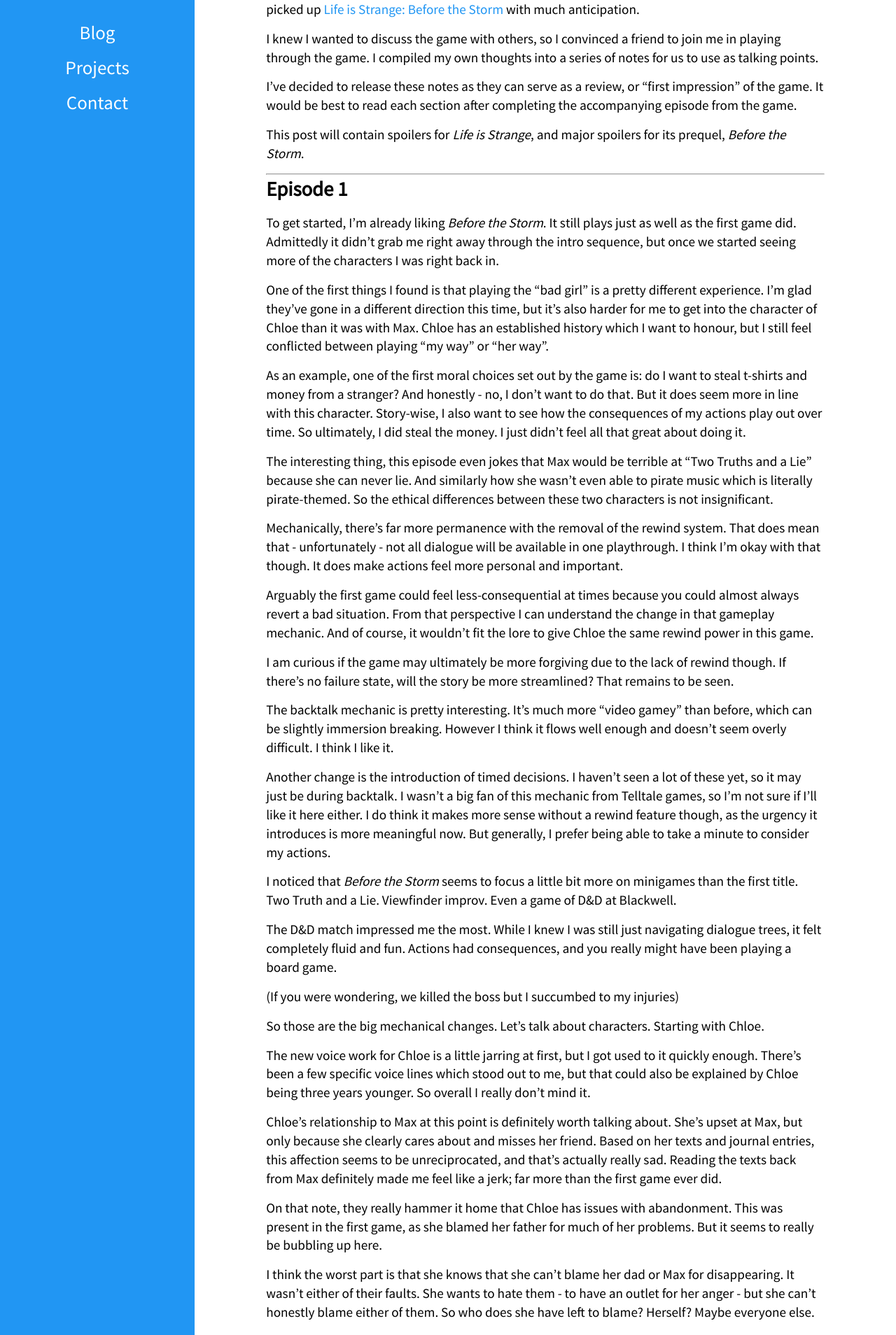
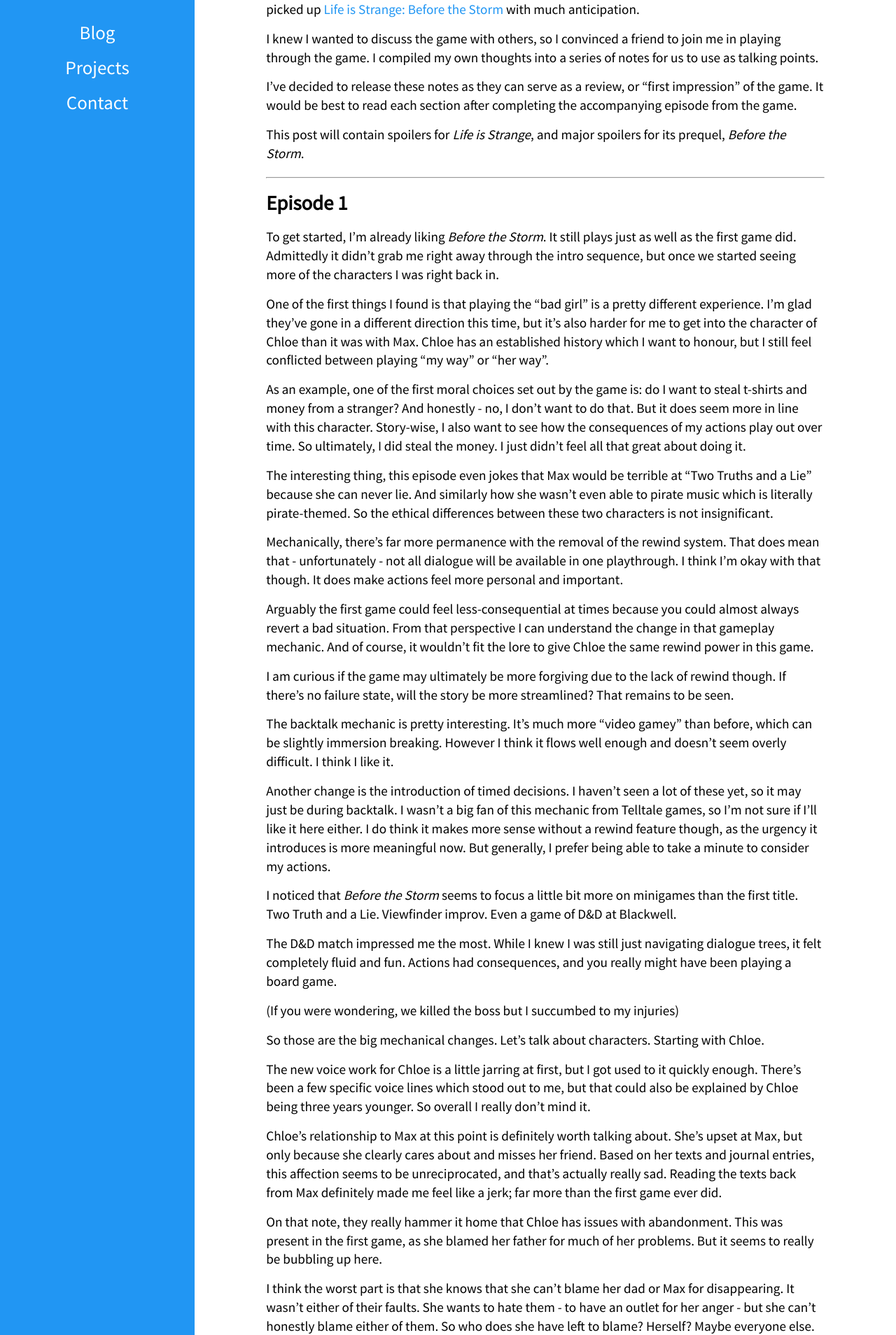
Before and after one commit to WesCook/wescook.github.io, a Jekyll site: the page built from blog/_posts/2018-11-02-before-the-storm.md, in a window 1280 px wide. Shown: the part 354-2262 px from the top of the page at 70% size. Built offline with Jekyll 4.4.1, drawn with Linux system fonts in a browser that asks for light colours.

Commit message:
Formatting lists and HRs

```diff
--- a/_sass/elements/decoration.scss
+++ b/_sass/elements/decoration.scss
@@ -1,6 +1,16 @@
+// Lists
+.post ol, .post ul {
+	margin: 0px 0px 10px 20px;
+}
+
 // Code tags
 code {
 	background-color: #EAEAEA;
 	border: 1px solid #D6D6D6;
 	padding: 2px;
 }
+
+// Horizontal Rule
+hr {
+	margin: 20px 0 15px 0;
+}
```
